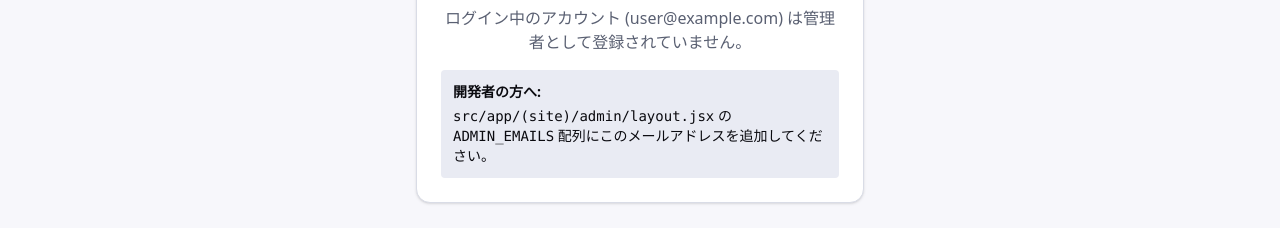
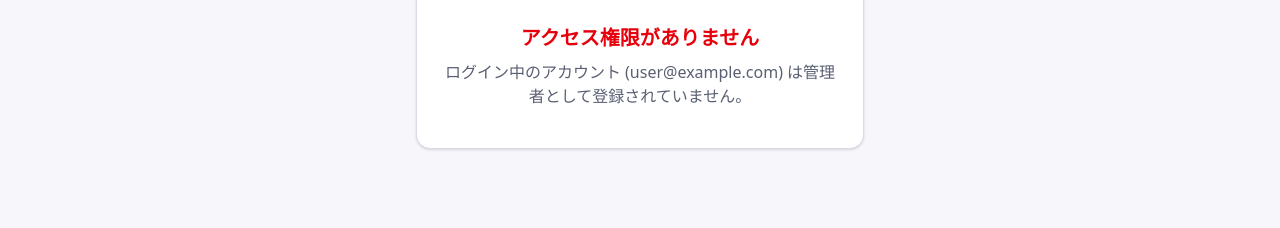
Before and after one commit to mashu-k/sansai-online-hp, a Next.js app: page /admin in a window 1280 px wide. Shown: the part 338-566 px from the top of the page. Built offline with nearby package versions, Linux system fonts and the light colour scheme; no server answers; sample sign-in values are in the browser's storage.

Commit message:
google認証機能実装

```diff
--- a/src/app/(site)/admin/layout.jsx
+++ b/src/app/(site)/admin/layout.jsx
@@ -42,12 +42,6 @@ export default function AdminLayout({ children }) {
             <p className="text-muted-foreground mb-4">
               ログイン中のアカウント ({user.email}) は管理者として登録されていません。
             </p>
-            <div className="text-sm bg-muted p-3 rounded text-left overflow-auto">
-              <p className="font-semibold mb-1">開発者の方へ:</p>
-              <p>
-                <code>src/app/(site)/admin/layout.jsx</code> の <code>ADMIN_EMAILS</code> 配列にこのメールアドレスを追加してください。
-              </p>
-            </div>
           </CardContent>
         </Card>
       </div>
--- a/src/app/layout.jsx
+++ b/src/app/layout.jsx
@@ -33,7 +33,7 @@ export default function RootLayout({ children }) {
           }}
         />
       </head>
-      <body>
+      <body suppressHydrationWarning>
         <AuthProvider>
           <ThemeProvider>
             <Navigation />
--- a/src/components/pages/Login.jsx
+++ b/src/components/pages/Login.jsx
@@ -1,5 +1,5 @@
 "use client";
-import React from "react";
+import React, { useEffect } from "react";
 import { Button } from "@/components/ui/button";
 import { useAuth } from "@/contexts/AuthContext";
 import { useRouter } from "next/navigation";
@@ -19,10 +19,13 @@ const Login = () => {
     }
   };
 
-  if (user) {
-    router.push("/admin");
-    return null;
-  }
+  useEffect(() => {
+    if (user) {
+      router.push("/admin");
+    }
+  }, [user, router]);
+
+  if (user) return null;
 
   return (
     <div className="min-h-screen flex items-center justify-center bg-background p-4">
--- a/src/contexts/AuthContext.jsx
+++ b/src/contexts/AuthContext.jsx
@@ -40,7 +40,7 @@ export const AuthProvider = ({ children }) => {
 
   return (
     <AuthContext.Provider value={value}>
-      {!loading && children}
+      {children}
     </AuthContext.Provider>
   );
 };
```
